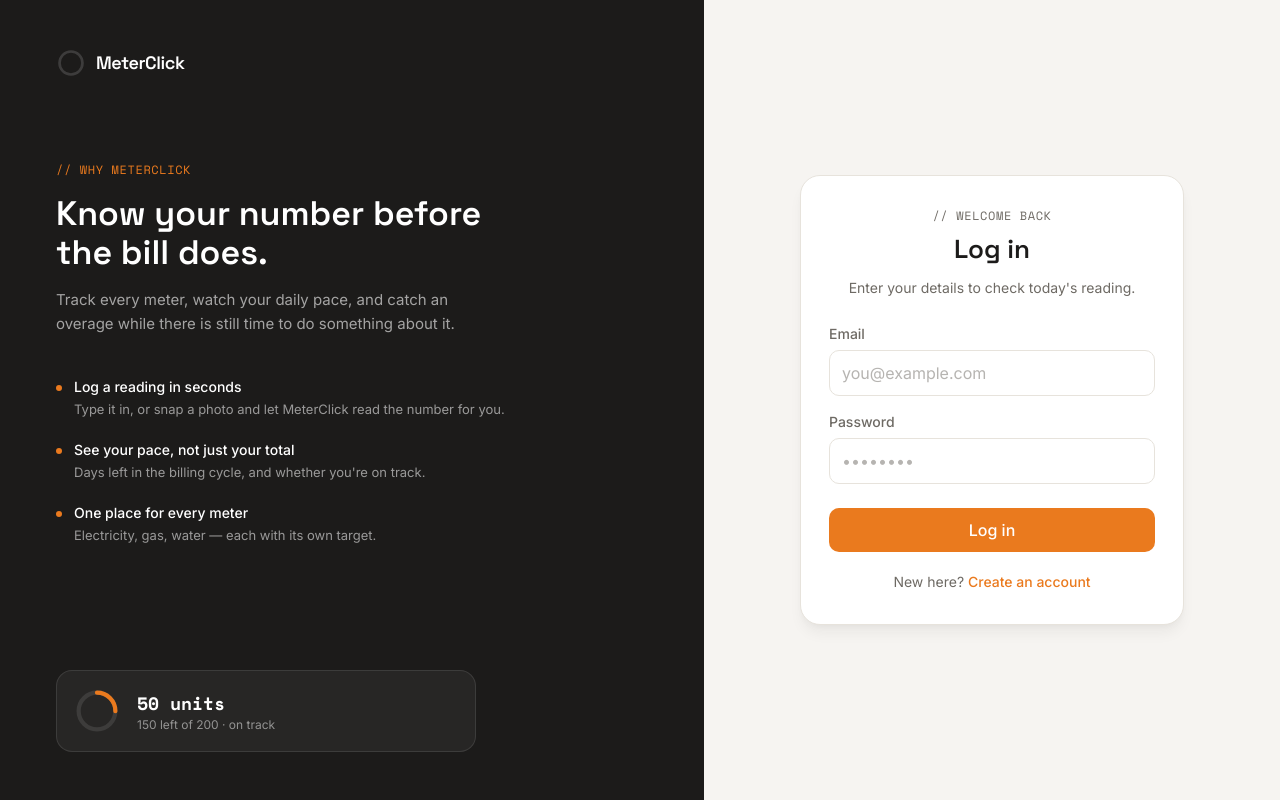
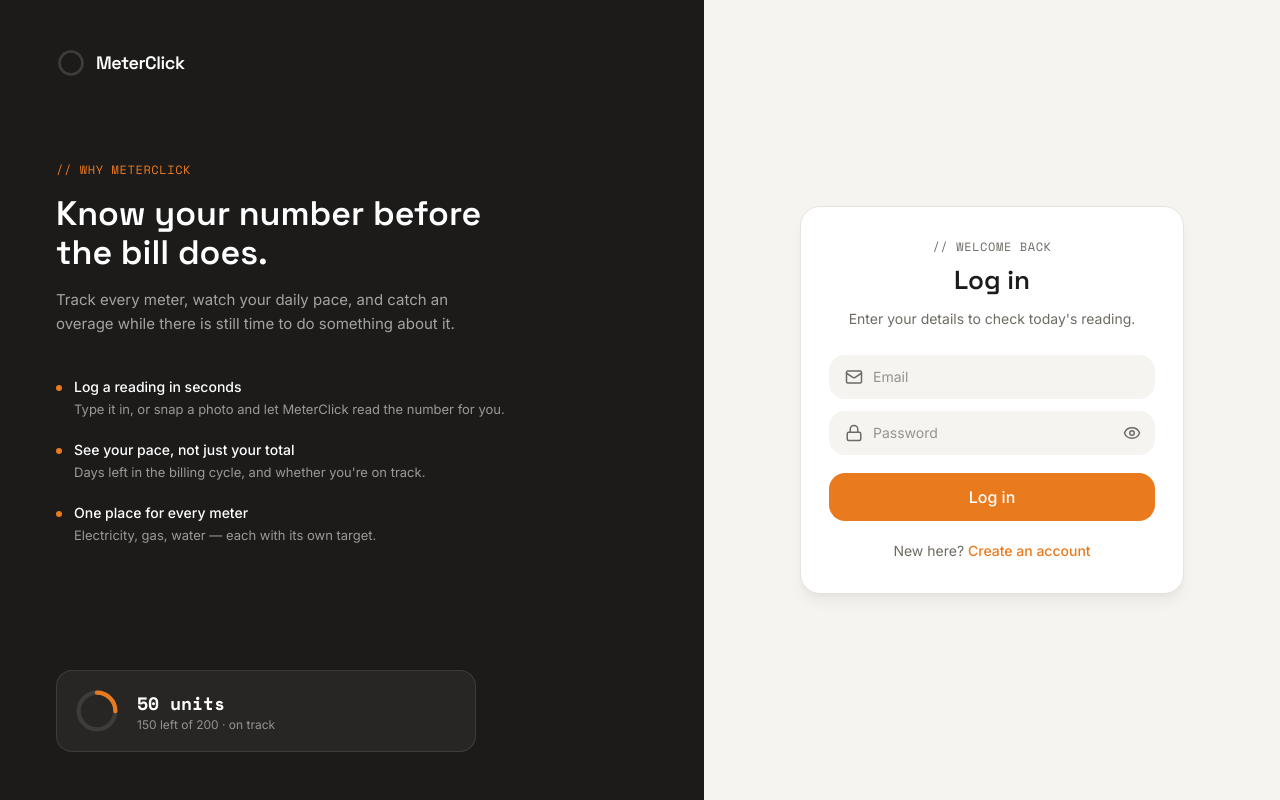
Before and after one commit to Fahadkhan1503/Meter-Reading-WebApp, a React (Vite) app in the folder Frontend/: page /login in a window 1280 px wide. Built offline with nearby package versions, Linux system fonts and the light colour scheme; no server answers.

Commit message:
Enhance Login component with improved styling, password visibility toggle, and icon integration

```diff
--- a/Frontend/src/pages/Login.jsx
+++ b/Frontend/src/pages/Login.jsx
@@ -2,9 +2,12 @@
 import { Link, useNavigate } from 'react-router-dom';
 import { useAuth } from '../context/AuthContext';
 import AuthLayout from '../components/AuthLayout';
+import { Mail, Lock, Eye, EyeOff } from 'lucide-react';
 
-const inputClasses =
-  'w-full border border-line rounded-[10px] px-3 py-2.5 text-ink placeholder:text-ink-soft/50 focus:outline-none focus:ring-2 focus:ring-primary/30 focus:border-primary transition';
+const fieldClasses =
+  'w-full bg-surface rounded-2xl pl-11 pr-4 py-3 text-sm text-ink placeholder:text-ink-soft/70 focus:outline-none focus:ring-2 focus:ring-primary/30 transition';
+
+const iconClasses = 'w-[18px] h-[18px] absolute left-4 top-1/2 -translate-y-1/2 text-ink-soft pointer-events-none';
 
 const Login = () => {
   const { login } = useAuth();
@@ -13,6 +16,7 @@
   const [form, setForm] = useState({ email: '', password: '' });
   const [error, setError] = useState('');
   const [loading, setLoading] = useState(false);
+  const [showPassword, setShowPassword] = useState(false);
 
   const handleChange = (e) => {
     setForm((prev) => ({ ...prev, [e.target.name]: e.target.value }));
@@ -46,54 +50,59 @@
         </>
       }
     >
-      <form onSubmit={handleSubmit} className="flex flex-col gap-4" noValidate>
+      <form onSubmit={handleSubmit} className="flex flex-col gap-3" noValidate>
         {error && (
-          <div
-            role="alert"
-            className="bg-danger-light text-danger text-sm rounded-[10px] px-3 py-2.5"
-          >
+          <div role="alert" className="bg-danger-light text-danger text-sm rounded-2xl px-3 py-2.5">
             {error}
           </div>
         )}
 
-        <div>
-          <label htmlFor="email" className="block text-sm font-medium text-ink-soft mb-1.5">
-            Email
-          </label>
+        <div className="relative">
+          <Mail className={iconClasses} />
+          {/* <MailIcon className={iconClasses} /> */}
           <input
             id="email"
             name="email"
             type="email"
             autoComplete="email"
             required
+            aria-label="Email"
             value={form.email}
             onChange={handleChange}
-            className={inputClasses}
-            placeholder="you@example.com"
+            placeholder="Email"
+            className={fieldClasses}
           />
         </div>
 
-        <div>
-          <label htmlFor="password" className="block text-sm font-medium text-ink-soft mb-1.5">
-            Password
-          </label>
+        <div className="relative">
+          <Lock className={iconClasses} />
           <input
             id="password"
             name="password"
-            type="password"
+            type={showPassword ? 'text' : 'password'}
             autoComplete="current-password"
             required
+            aria-label="Password"
             value={form.password}
             onChange={handleChange}
-            className={inputClasses}
-            placeholder="••••••••"
+            placeholder="Password"
+            className={`${fieldClasses} pr-11`}
           />
+          <button
+            type="button"
+            onClick={() => setShowPassword((v) => !v)}
+            aria-label={showPassword ? 'Hide password' : 'Show password'}
+            aria-pressed={showPassword}
+            className="absolute right-3.5 top-1/2 -translate-y-1/2 text-ink-soft hover:text-ink transition"
+          >
+            {showPassword ? <EyeOff className="w-[18px] h-[18px]" /> : <Eye className="w-[18px] h-[18px]" />}
+          </button>
         </div>
 
         <button
           type="submit"
           disabled={loading}
-          className="mt-2 w-full bg-primary text-white font-medium rounded-[10px] py-2.5 hover:bg-primary-dark transition disabled:opacity-60 disabled:cursor-not-allowed"
+          className="mt-1.5 w-full bg-primary text-white font-medium rounded-2xl py-3 hover:bg-primary-dark transition disabled:opacity-60 disabled:cursor-not-allowed"
         >
           {loading ? 'Logging in…' : 'Log in'}
         </button>
```
